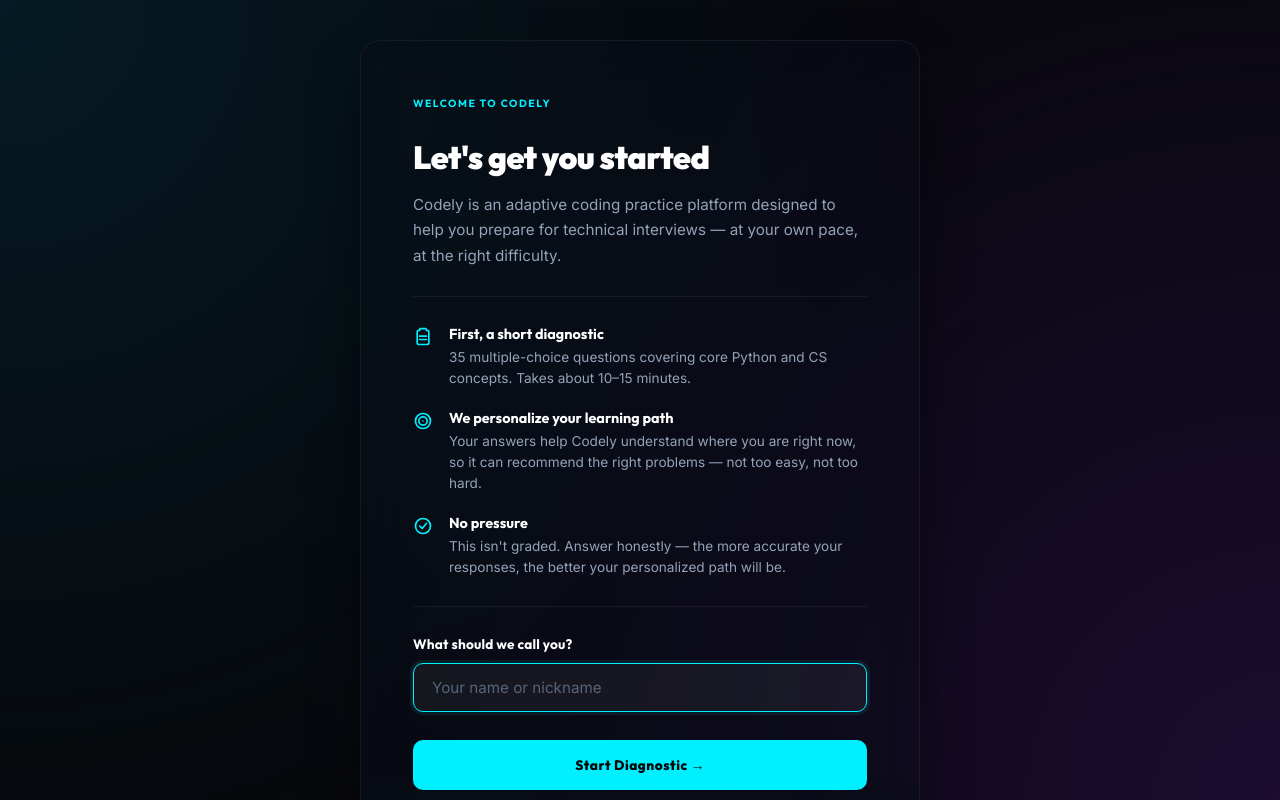
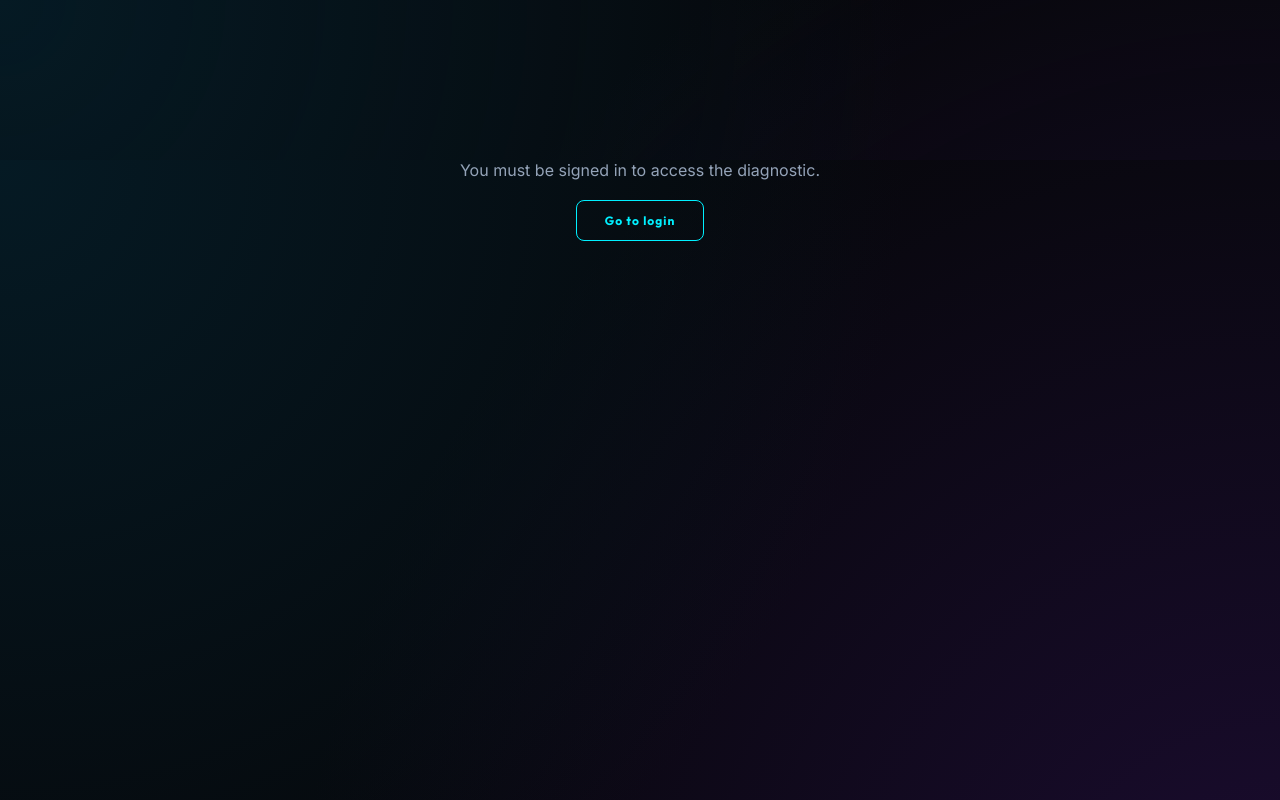
Before and after one commit to francoiseee/Coding-Simulator, a Next.js app: page /diagnostic in a window 1280 px wide. Shown: the top 800 px of the page. Built offline with nearby package versions, Linux system fonts and the light colour scheme; no server answers.

Commit message:
Fixed being able to access the diagnostic page without being logged in.

```diff
--- a/src/app/diagnostic/page.js
+++ b/src/app/diagnostic/page.js
@@ -8,19 +8,27 @@
 
 export default function DiagnosticPage() {
   const router = useRouter();
-  const [phase, setPhase] = useState("checking"); // "checking" | "welcome" | "diagnostic"
+  const [phase, setPhase] = useState("checking"); // "checking" | "welcome" | "diagnostic" | "error"
   const [initialName, setInitialName] = useState("");
 
   // On load, check whether this student already has a saved nickname and an
   // in-progress attempt — if so, skip straight to the diagnostic instead of
   // making them sit through onboarding again. If they have a saved nickname
   // but no in-progress attempt yet, still show Welcome but prefill the name.
+  // If they're not signed in at all, show an inline error instead of
+  // letting them reach the Welcome/onboarding screen.
   useEffect(() => {
     let cancelled = false;
 
     async function checkStatus() {
       try {
         const res = await fetch("/api/diagnostic/status");
+
+        if (res.status === 401) {
+          if (!cancelled) setPhase("error");
+          return;
+        }
+
         const data = await res.json();
         if (cancelled) return;
 
@@ -34,7 +42,7 @@
           setPhase("welcome");
         }
       } catch {
-        if (!cancelled) setPhase("welcome");
+        if (!cancelled) setPhase("error");
       }
     }
 
@@ -57,6 +65,21 @@
     return <p className={styles.stateWrapper}>Loading…</p>;
   }
 
+  if (phase === "error") {
+    return (
+      <div className={styles.stateWrapper}>
+        <p>You must be signed in to access the diagnostic.</p>
+        <button
+          type="button"
+          className={styles.loginBtn}
+          onClick={() => router.push("/")}
+        >
+          Go to login
+        </button>
+      </div>
+    );
+  }
+
   if (phase === "welcome") {
     return (
       <Welcome
--- a/src/app/diagnostic/page.module.css
+++ b/src/app/diagnostic/page.module.css
@@ -4,4 +4,21 @@
   text-align: center;
   font-family: var(--font-inter), sans-serif;
   color: var(--text-secondary);
+  display: flex;
+  flex-direction: column;
+  gap: 20px;
 }
+
+.loginBtn {
+  align-self: center;
+  background-color: transparent;
+  border: 1.5px solid var(--accent-cyan);
+  border-radius: 8px;
+  color: var(--accent-cyan);
+  font-family: var(--font-outfit), sans-serif;
+  font-size: 0.75rem;
+  font-weight: 700;
+  letter-spacing: 1px;
+  padding: 12px 28px;
+  cursor: pointer;
+}
```
Also changed, not shown: middleware.js (+30 -7 lines), src/components/SignUpForm.jsx (+94 -46 lines).
